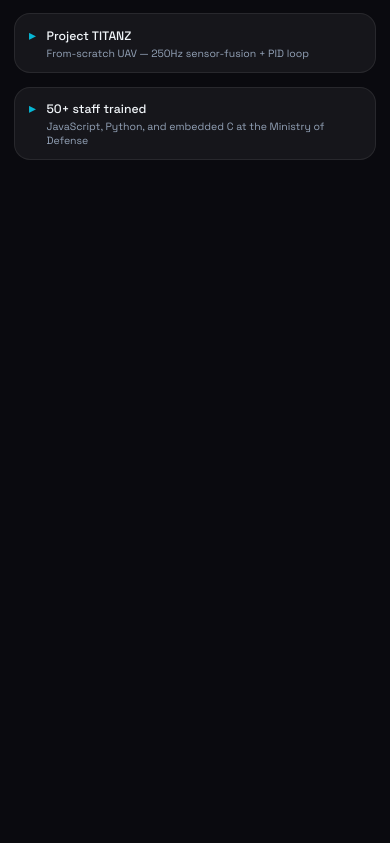
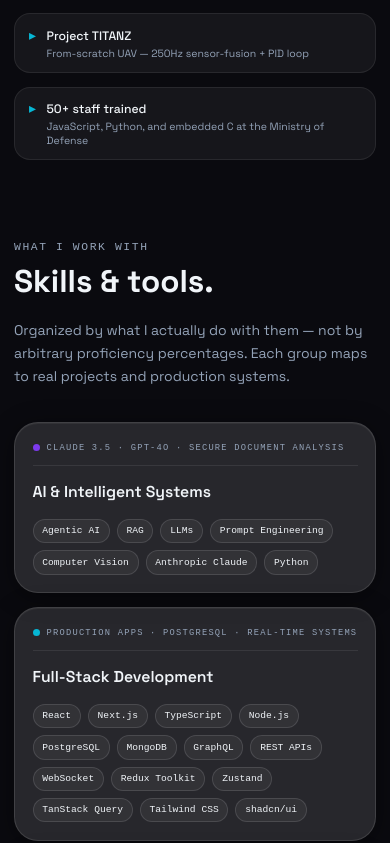
Before and after one commit to yahya-salhi/My_Portfolio, a React (Vite) app: page / in a window 390 px wide. Shown: the part 2284-3127 px from the top of the page. Built offline with nearby package versions, Linux system fonts and the light colour scheme; no server answers.

Commit message:
fix(mobile): remove forced min-height on #skills section
The legacy @media (max-width:640px) override forced #skills to
min-height:100vh, padding a content-shorter section out to a full screen
with a black band when content ended early. Remove it so the section
sizes naturally to its content.

```diff
--- a/src/index.css
+++ b/src/index.css
@@ -455,7 +455,6 @@
     display: block !important;
     visibility: visible !important;
     opacity: 1 !important;
-    min-height: 100vh !important;
   }
 
   #skills * {
```
